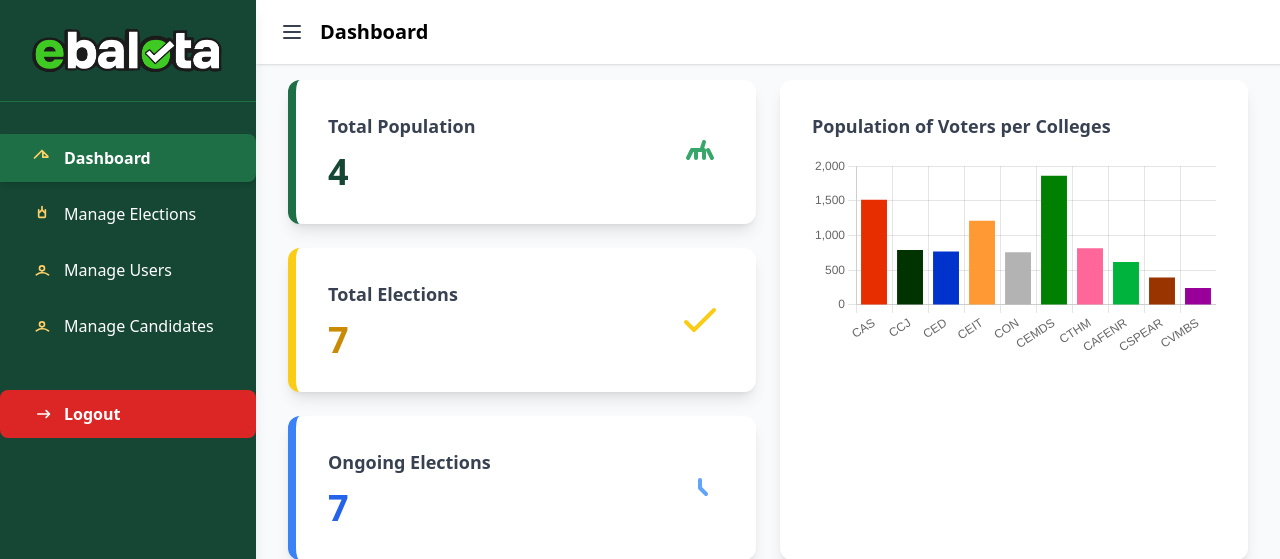
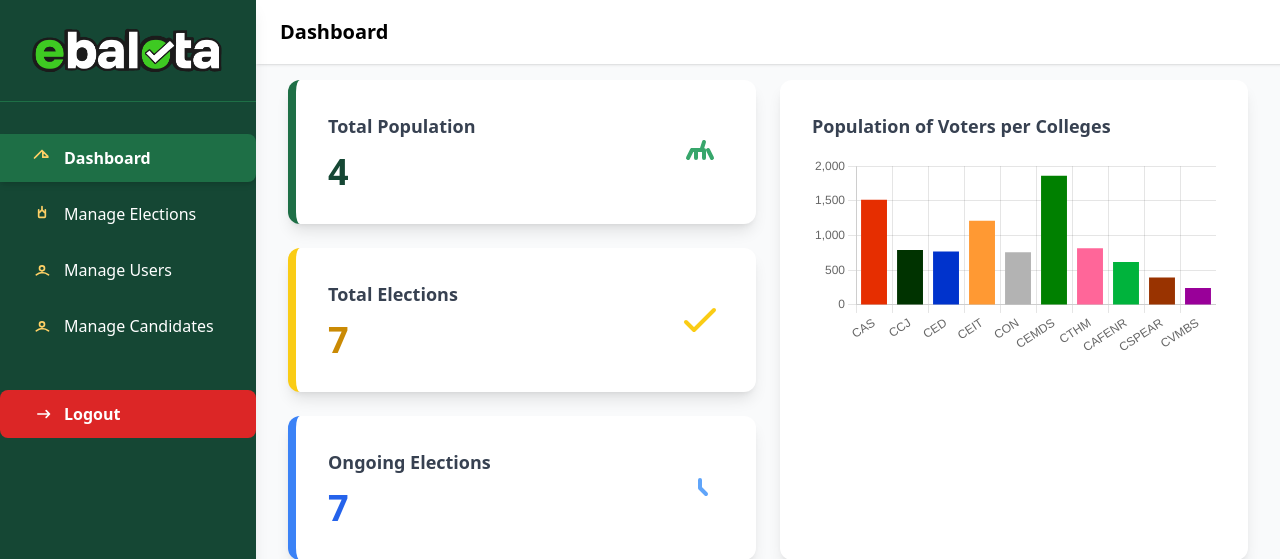
Before and after one commit to swgyzam/ebalota, a PHP site: page /ebalota/admin_dashboard.php in a window 1280 px wide. Shown: the top 559 px of the page. Run offline with PHP 8.4, Linux system fonts and the light colour scheme; a user stored in the database is signed in; data comes from the database, SQL or seed files in the repository; some libraries are stand-ins or nearby versions.

Commit message:
done fixing the layout

```diff
--- a/admin_dashboard.php
+++ b/admin_dashboard.php
@@ -76,9 +76,6 @@ $pdo->query("UPDATE elections SET status = 'upcoming' WHERE start_datetime > '$n
       <!-- Top Bar -->
 <header class="w-full fixed top-0 left-64 h-16 bg-white shadow z-10 flex items-center justify-between px-6">
   <div class="flex items-center space-x-4">
-    <button class="text-gray-700">
-      <svg class="w-6 h-6" fill="none" stroke="currentColor" stroke-width="2" viewBox="0 0 24 24"><path stroke-linecap="round" stroke-linejoin="round" d="M4 6h16M4 12h16M4 18h16"></path></svg>
-    </button>
     <h1 class="text-xl font-bold">Dashboard</h1>
   </div>
   <div class="text-gray-700">
@@ -162,7 +159,7 @@ $pdo->query("UPDATE elections SET status = 'upcoming' WHERE start_datetime > '$n
         <option>CVMBS</option>
       </select>
     </div>
-    <canvas id="genderChart" height="900"></canvas>
+    <canvas id="genderChart" height="180"></canvas>
   </div>
 
   <!-- Previous Election Analytics Chart -->
```
